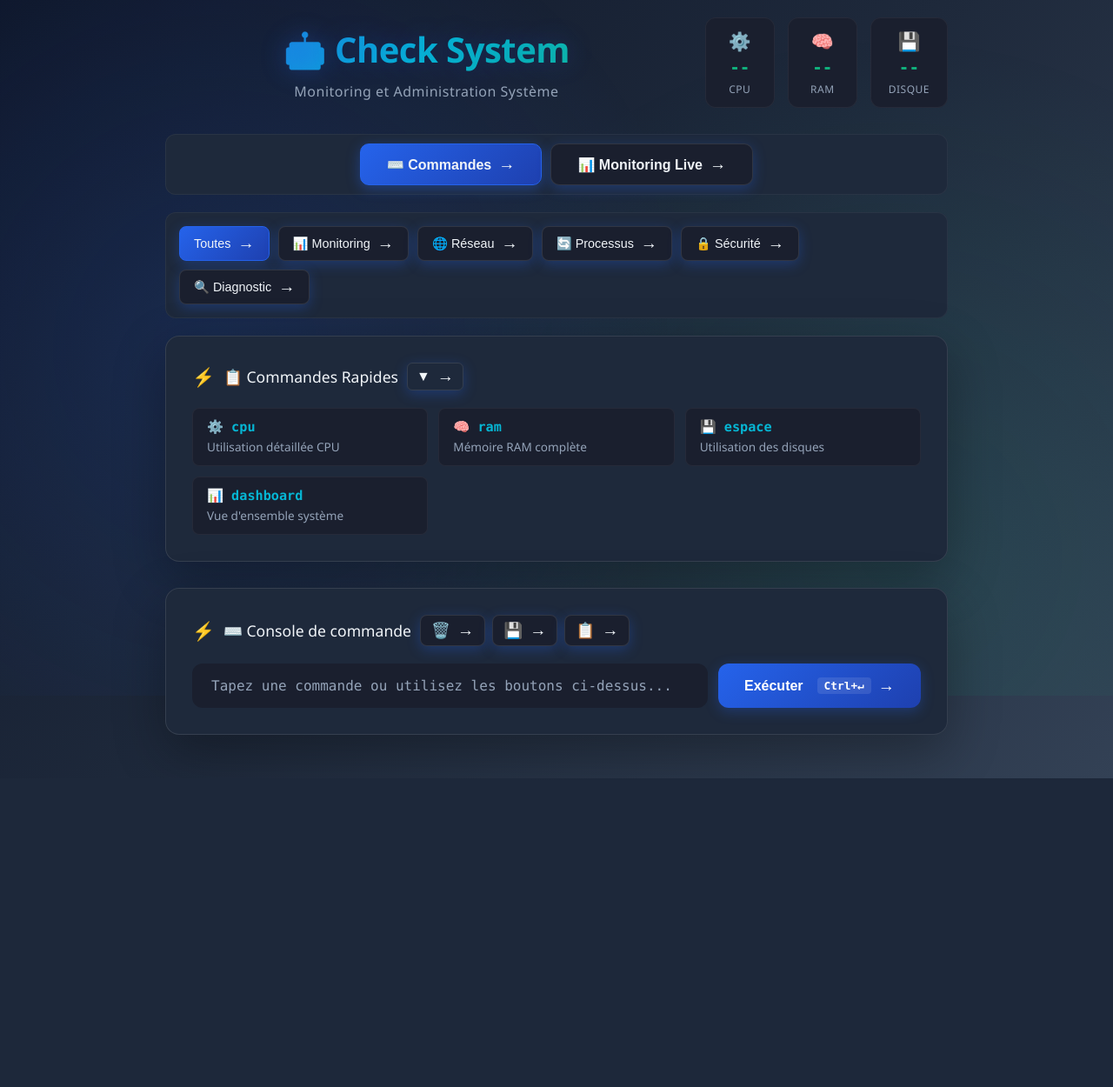
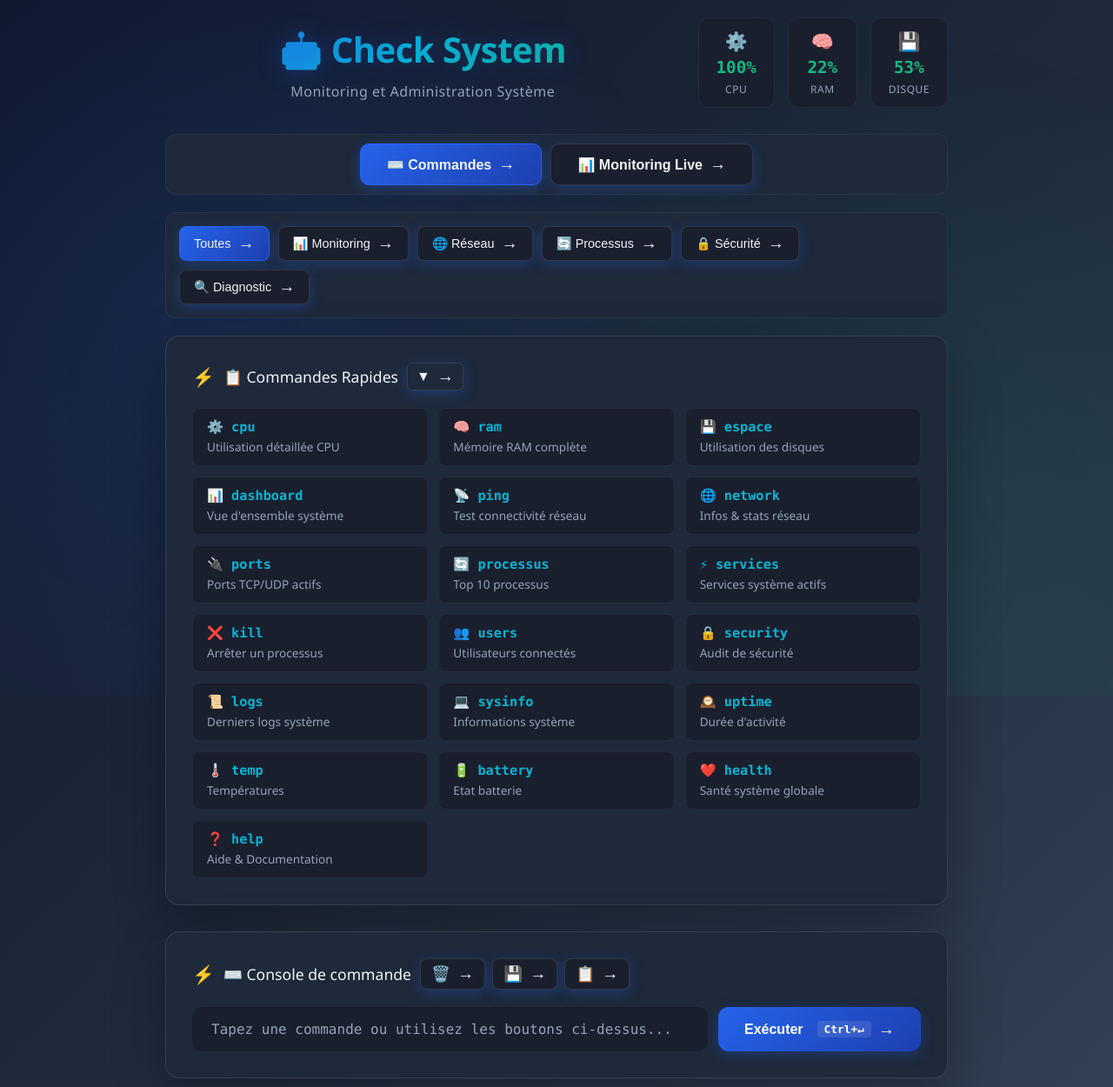
Before and after one commit to Eliott-stf/CheckSystem, a Flask app: page / in a window 1280 px wide. Shown: the top 1250 px of the page at 87% size. Before the commit the page ends 895 px from the top, so only its background shows below. Run offline with Flask 3, Linux system fonts and the light colour scheme.

Commit message:
finish commandes

```diff
--- a/static/js/app.js
+++ b/static/js/app.js
@@ -1,6 +1,6 @@
 //VARIABLES
 let isCommandListVisible = true;
-let commandHistory = JSON.parse(localStorage.getItem("cmdHistory") || []);
+let commandHistory = JSON.parse(localStorage.getItem("cmdHistory") || "[]");
 let historyIndex = -1;
 
 document.addEventListener("DOMContentLoaded", function () {
@@ -92,7 +92,7 @@ function toggleCommandList() {
 function executeCommand(cmd) {
   saveToHistory(cmd);
   document.getElementById("cmdInput").value = cmd;
-  document.getElementById("commandForm").onsubmit();
+  document.getElementById("commandForm").submit();
 }
 
 /**
@@ -189,3 +189,17 @@ function showNotification(message) {
     setTimeout(() => notif.remove(), 300);
   }, 2000);
 }
+
+function fillPingCommand(){
+  const host = prompt("🌐 Entrez l'hôte à pinguer:\n\n 8.8.8.8 (DNS Google)\n 1.1.1.1 (Cloudflare) ")
+  if(host){
+    executeCommand("ping " + host)
+  }
+}
+
+function fillKillCommand(){
+  const pid = prompt("⚠️ Entrez le PID du processus à arrêter:\n\n(Utilisez 'processus' pour voir la liste)", "");
+  if(pid && !isNaN(pid)){
+    executeCommand("kill " + pid);
+  }
+}
--- a/templates/index.html
+++ b/templates/index.html
@@ -135,6 +135,129 @@
               <span class="cmd-name">📊 dashboard</span>
               <span class="cmd-desc">Vue d'ensemble système</span>
             </div>
+            <!-- Réseau -->
+            <div
+              class="command-item"
+              data-category="network"
+              onclick="fillPingCommand()"
+            >
+              <span class="cmd-name">📡 ping</span>
+              <span class="cmd-desc">Test connectivité réseau</span>
+            </div>
+            <div
+              class="command-item"
+              data-category="network"
+              onclick="executeCommand('network')"
+            >
+              <span class="cmd-name">🌐 network</span>
+              <span class="cmd-desc">Infos & stats réseau</span>
+            </div>
+            <div
+              class="command-item"
+              data-category="network"
+              onclick="executeCommand('ports')"
+            >
+              <span class="cmd-name">🔌 ports</span>
+              <span class="cmd-desc">Ports TCP/UDP actifs</span>
+            </div>
+            <!-- Processus -->
+             <div
+              class="command-item"
+              data-category="process"
+              onclick="executeCommand('processus')"
+            >
+              <span class="cmd-name">🔄 processus</span>
+              <span class="cmd-desc">Top 10 processus</span>
+            </div>
+            <div
+              class="command-item"
+              data-category="process"
+              onclick="executeCommand('services')"
+            >
+              <span class="cmd-name">⚡ services</span>
+              <span class="cmd-desc">Services système actifs</span>
+            </div>
+            <div
+              class="command-item"
+              data-category="process"
+              onclick="fillKillCommand()"
+            >
+              <span class="cmd-name">❌ kill</span>
+              <span class="cmd-desc">Arrêter un processus</span>
+            </div>
+            <!-- Sécurité -->
+             <div
+              class="command-item"
+              data-category="security"
+              onclick="executeCommand('users')"
+            >
+              <span class="cmd-name">👥 users</span>
+              <span class="cmd-desc">Utilisateurs connectés</span>
+            </div>
+            <div
+              class="command-item"
+              data-category="security"
+              onclick="executeCommand('security')"
+            >
+              <span class="cmd-name">🔒 security</span>
+              <span class="cmd-desc">Audit de sécurité</span>
+            </div>
+            <div
+              class="command-item"
+              data-category="security"
+              onclick="executeCommand('logs')"
+            >
+              <span class="cmd-name">📜 logs</span>
+              <span class="cmd-desc">Derniers logs système</span>
+            </div>
+            <!-- diagnostic -->
+             <div
+              class="command-item"
+              data-category="diagnostic"
+              onclick="executeCommand('sysinfo')"
+            >
+              <span class="cmd-name">💻 sysinfo</span>
+              <span class="cmd-desc">Informations système</span>
+            </div>
+            <div
+              class="command-item"
+              data-category="diagnostic"
+              onclick="executeCommand('uptime')"
+            >
+              <span class="cmd-name">🕰️ uptime</span>
+              <span class="cmd-desc">Durée d'activité</span>
+            </div>
+            <div
+              class="command-item"
+              data-category="diagnostic"
+              onclick="executeCommand('temp')"
+            >
+              <span class="cmd-name">🌡️ temp</span>
+              <span class="cmd-desc">Températures</span>
+            </div>
+            <div
+              class="command-item"
+              data-category="diagnostic"
+              onclick="executeCommand('battery')"
+            >
+              <span class="cmd-name">🔋 battery</span>
+              <span class="cmd-desc">Etat batterie</span>
+            </div>
+            <div
+              class="command-item"
+              data-category="diagnostic"
+              onclick="executeCommand('health')"
+            >
+              <span class="cmd-name">❤️ health</span>
+              <span class="cmd-desc">Santé système globale</span>
+            </div>
+            <div
+              class="command-item"
+              onclick="executeCommand('help')"
+            >
+              <span class="cmd-name">❓ help</span>
+              <span class="cmd-desc">Aide & Documentation</span>
+            </div>
           </div>
         </div>
         <!-- console avec historique-->
@@ -191,11 +314,19 @@
           <div class="result-header">
             <div class="result-title-group">
               <span class="result-title">📟 {{ command|upper }}</span>
-                <span class="execution-time" id="execTime" ></span>
+              <span class="execution-time" id="execTime"></span>
             </div>
             <div class="result-actions">
-                <button class="btn-icon" onclick="copyResult()" title="Copiez" >📋</button>
-                <button class="btn-icon" onclick="downloadResult()" title="Téléchargez" >💾</button>
+              <button class="btn-icon" onclick="copyResult()" title="Copiez">
+                📋
+              </button>
+              <button
+                class="btn-icon"
+                onclick="downloadResult()"
+                title="Téléchargez"
+              >
+                💾
+              </button>
               <span class="status-indicator"></span>
             </div>
           </div>
```
Lines whose indentation alone changed are shown as unchanged.
